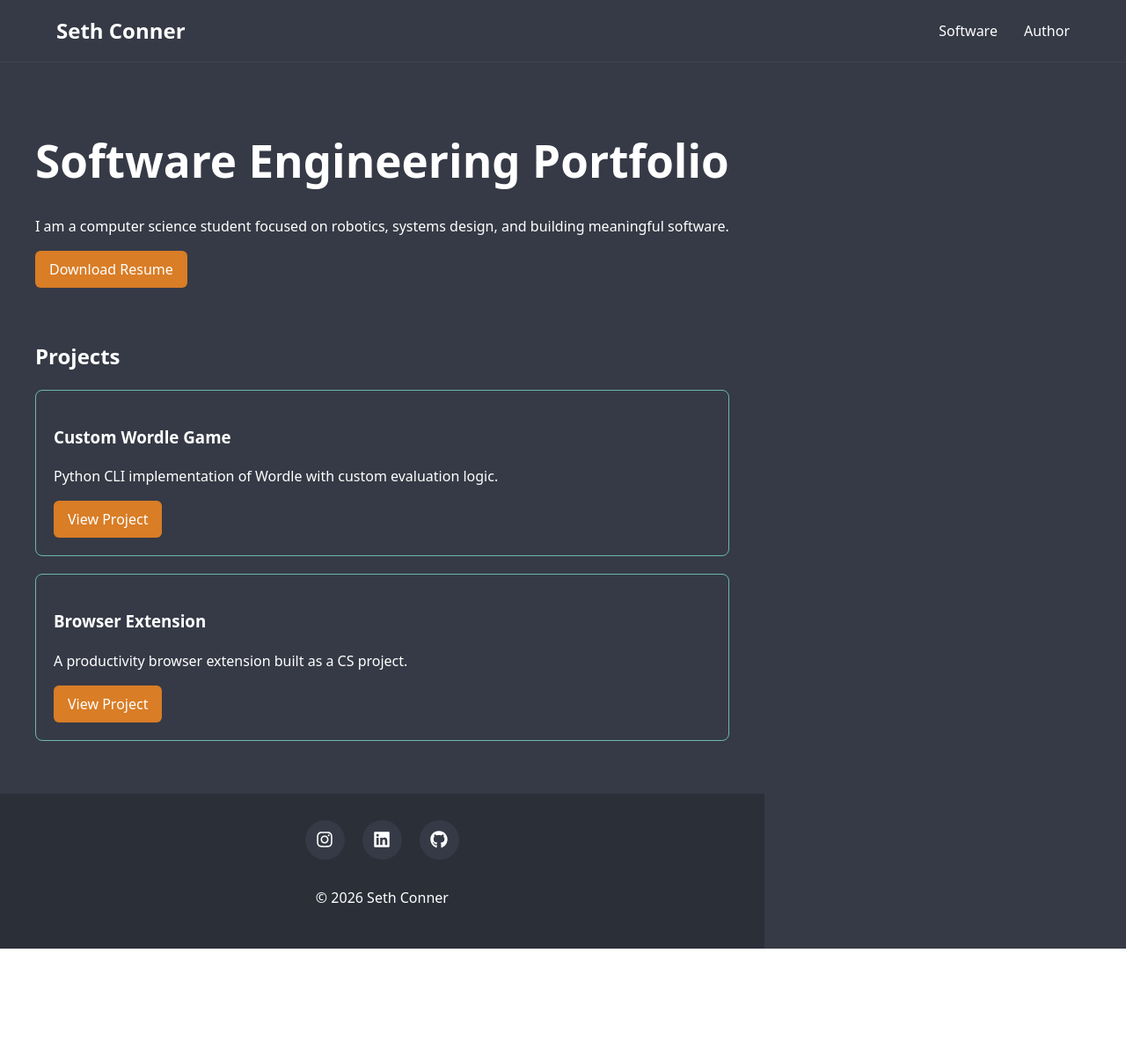
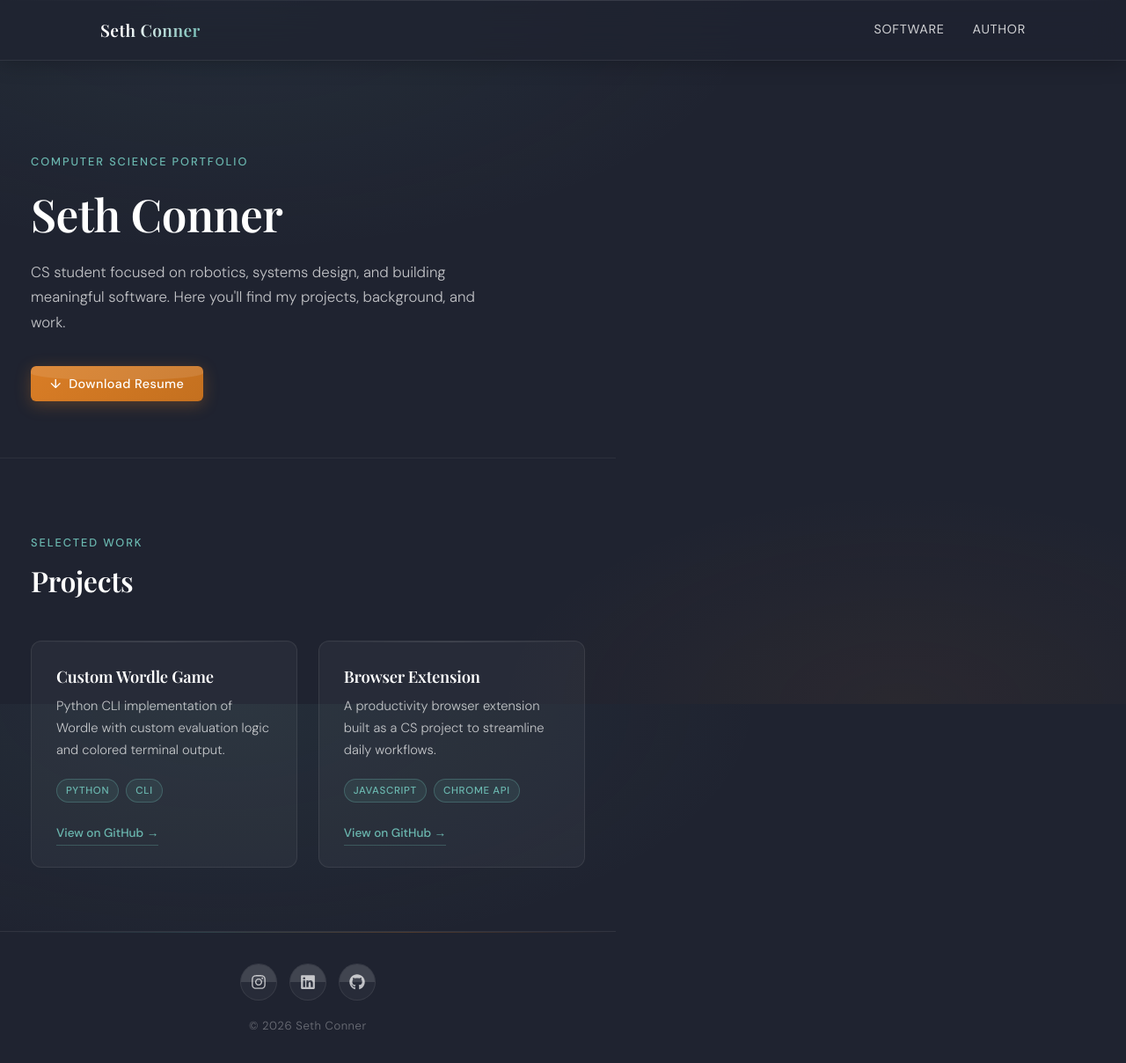
Before and after one commit to SethCSanti/personalwebsite, a React app: page / in a window 1280 px wide. Shown: the top 1208 px of the page at 88% size. Before the commit the page ends 1078 px from the top, so only its background shows below. Built offline with nearby package versions, Linux system fonts and the light colour scheme; the HTML template or start-up script is replaced by a standard one.

Commit message:
visual changes

```diff
--- a/src/components/ProjectCard.jsx
+++ b/src/components/ProjectCard.jsx
@@ -1,17 +1,54 @@
-export default function ProjectCard({ title, description, link }) {
+export default function ProjectCard({ title, description, link, tech = [] }) {
   return (
-    <div style={{
-      border: "1px solid #6bb8b0",
-      borderRadius: "8px",
-      padding: "20px",
-      margin: "20px 0"
-    }}>
-      <h3>{title}</h3>
-      <p>{description}</p>
+    <div className="glass-card" style={{ padding: "28px 28px 24px" }}>
 
-      <a href={link} target="_blank">
-        <button>View Project</button>
+      <h3 style={{ margin: "0 0 10px", color: "var(--storm-white)" }}>
+        {title}
+      </h3>
+
+      <p style={{ margin: "0 0 20px", fontSize: "0.92rem" }}>
+        {description}
+      </p>
+
+      {tech.length > 0 && (
+        <div style={{ display: "flex", flexWrap: "wrap", gap: "8px", marginBottom: "20px" }}>
+          {tech.map((t) => (
+            <span key={t} style={{
+              fontSize: "0.72rem",
+              fontWeight: 500,
+              letterSpacing: "0.06em",
+              textTransform: "uppercase",
+              padding: "3px 10px",
+              borderRadius: "999px",
+              background: "rgba(107,184,176,0.1)",
+              border: "1px solid rgba(107,184,176,0.3)",
+              color: "var(--storm-teal)",
+            }}>
+              {t}
+            </span>
+          ))}
+        </div>
+      )}
+
+      <a
+        href={link}
+        target="_blank"
+        rel="noopener noreferrer"
+        style={{
+          display: "inline-flex",
+          alignItems: "center",
+          gap: "6px",
+          fontSize: "0.85rem",
+          fontWeight: 500,
+          color: "var(--storm-teal)",
+          borderBottom: "1px solid rgba(107,184,176,0.3)",
+          paddingBottom: "2px",
+          transition: "all 0.2s",
+        }}
+      >
+        View on GitHub →
       </a>
+
     </div>
   );
 }
--- a/src/pages/home.jsx
+++ b/src/pages/home.jsx
@@ -2,32 +2,82 @@ import ProjectCard from "../components/ProjectCard";
 
 export default function Home() {
   return (
-    <div style={{ padding: "40px", maxWidth: "900px", margin: "auto" }}>
+    <div>
 
-      <h1>Software Engineering Portfolio</h1>
-
-      <p>
-        I am a computer science student focused on robotics, systems design,
-        and building meaningful software.
+      {/* Hero */}
+      <section style={{
+        padding: "80px 0 64px",
+        borderBottom: "1px solid rgba(255,255,255,0.06)",
+        position: "relative",
+      }}>
+        <div className="container">
+          <p style={{
+            fontSize: "0.8rem",
+            textTransform: "uppercase",
+            letterSpacing: "0.15em",
+            color: "var(--storm-teal)",
+            marginBottom: "16px",
+            fontWeight: 500,
+          }}>
+            Computer Science Portfolio
           </p>
 
-      <a href="/src/assets/resume.pdf" download>
-        <button>Download Resume</button>
+          <h1 style={{ margin: "0 0 20px", maxWidth: "640px" }}>
+            Seth Conner
+          </h1>
+
+          <p style={{ maxWidth: "540px", fontSize: "1.05rem", marginBottom: "36px" }}>
+            CS student focused on robotics, systems design, and building
+            meaningful software. Here you'll find my projects, background,
+            and work.
+          </p>
+
+          <a href="personalwebsite\public\resume.pdf" download="SethConner_Resume.pdf">
+            <button>
+              ↓ &nbsp;Download Resume
+            </button>
           </a>
+        </div>
+      </section>
 
-      <h2 style={{ marginTop: "60px" }}>Projects</h2>
+      {/* Projects */}
+      <section style={{ padding: "72px 0" }}>
+        <div className="container">
 
+          <p style={{
+            fontSize: "0.8rem",
+            textTransform: "uppercase",
+            letterSpacing: "0.15em",
+            color: "var(--storm-teal)",
+            marginBottom: "12px",
+            fontWeight: 500,
+          }}>
+            Selected Work
+          </p>
+          <h2 style={{ margin: "0 0 48px" }}>Projects</h2>
+
+          <div style={{
+            display: "grid",
+            gridTemplateColumns: "repeat(auto-fill, minmax(300px, 1fr))",
+            gap: "24px",
+          }}>
             <ProjectCard
               title="Custom Wordle Game"
-        description="Python CLI implementation of Wordle with custom evaluation logic."
-        link="https://github.com"
+              description="Python CLI implementation of Wordle with custom evaluation logic and colored terminal output."
+              link="https://github.com/SethCSanti"
+              tech={["Python", "CLI"]}
             />
 
             <ProjectCard
               title="Browser Extension"
-        description="A productivity browser extension built as a CS project."
-        link="https://github.com"
+              description="A productivity browser extension built as a CS project to streamline daily workflows."
+              link="https://github.com/SethCSanti"
+              tech={["JavaScript", "Chrome API"]}
             />
+          </div>
+
+        </div>
+      </section>
 
     </div>
   );
--- a/src/styles/theme.css
+++ b/src/styles/theme.css
@@ -1,20 +1,58 @@
+@import url('https://fonts.googleapis.com/css2?family=Playfair+Display:wght@400;600;700&family=DM+Sans:wght@300;400;500&display=swap');
+
 :root {
   --storm-white: #ffffff;
   --storm-dark: #363a46;
+  --storm-darker: #2a2e38;
+  --storm-darkest: #1f2330;
   --storm-orange: #d97d26;
+  --storm-orange-glow: rgba(217, 125, 38, 0.25);
   --storm-rose: #c99298;
   --storm-teal: #6bb8b0;
+  --storm-teal-glow: rgba(107, 184, 176, 0.2);
+  --glass-bg: rgba(255, 255, 255, 0.04);
+  --glass-border: rgba(255, 255, 255, 0.08);
+  --glass-highlight: rgba(255, 255, 255, 0.12);
+}
+
+*, *::before, *::after {
+  box-sizing: border-box;
 }
 
 body {
   margin: 0;
-  background-color: var(--storm-dark);
+  background-color: var(--storm-darkest);
+  background-image:
+    radial-gradient(ellipse 80% 60% at 20% 0%, rgba(107, 184, 176, 0.07) 0%, transparent 60%),
+    radial-gradient(ellipse 60% 50% at 80% 100%, rgba(217, 125, 38, 0.06) 0%, transparent 60%);
+  background-attachment: fixed;
   color: var(--storm-white);
-  font-family: system-ui, Avenir, Helvetica, Arial, sans-serif;
+  font-family: 'DM Sans', system-ui, sans-serif;
+  font-weight: 300;
+  line-height: 1.7;
+  -webkit-font-smoothing: antialiased;
+}
+
+h1, h2, h3 {
+  font-family: 'Playfair Display', Georgia, serif;
+  font-weight: 600;
+  line-height: 1.25;
+  letter-spacing: -0.01em;
+}
+
+h1 { font-size: clamp(2rem, 5vw, 3.2rem); }
+h2 { font-size: clamp(1.4rem, 3vw, 2rem); }
+h3 { font-size: 1.15rem; font-weight: 600; }
+
+p {
+  color: rgba(255,255,255,0.72);
+  font-size: 1rem;
 }
 
 a {
   color: var(--storm-teal);
+  text-decoration: none;
+  transition: color 0.2s;
 }
 
 a:hover {
@@ -22,20 +60,39 @@ a:hover {
 }
 
 button {
-  background-color: var(--storm-orange);
+  background: linear-gradient(135deg, var(--storm-orange) 0%, #c4701f 100%);
   border: none;
   color: white;
-  padding: 10px 16px;
+  padding: 11px 22px;
   border-radius: 6px;
   cursor: pointer;
-  transition: 0.2s;
+  font-family: 'DM Sans', sans-serif;
+  font-size: 0.9rem;
+  font-weight: 500;
+  letter-spacing: 0.03em;
+  transition: all 0.25s;
+  box-shadow: 0 4px 18px rgba(217, 125, 38, 0.3);
+  position: relative;
+  overflow: hidden;
+}
+
+button::after {
+  content: '';
+  position: absolute;
+  top: 0; left: 0; right: 0;
+  height: 40%;
+  background: rgba(255,255,255,0.1);
+  border-radius: 6px 6px 50% 50%;
+  pointer-events: none;
 }
 
 button:hover {
-  background-color: var(--storm-teal);
+  background: linear-gradient(135deg, var(--storm-teal) 0%, #59a49c 100%);
+  box-shadow: 0 6px 22px rgba(107, 184, 176, 0.35);
+  transform: translateY(-1px);
 }
 
-/* Page layout */
+/* ── Layout ────────────────────────────────────────────── */
 
 .site {
   min-height: 100vh;
@@ -48,105 +105,190 @@ button:hover {
   padding-top: 80px;
 }
 
-/* Navbar */
+.container {
+  width: 90%;
+  max-width: 1100px;
+  margin: 0 auto;
+}
+
+/* ── Navbar (glassmorphism) ────────────────────────────── */
 
 .navbar {
   position: fixed;
   top: 0;
+  left: 0;
+  right: 0;
   width: 100%;
-  background: #363a46;
-  color: white;
+  background: rgba(31, 35, 48, 0.75);
+  backdrop-filter: blur(18px);
+  -webkit-backdrop-filter: blur(18px);
+  border-bottom: 1px solid var(--glass-border);
   z-index: 1000;
-  border-bottom: 1px solid rgba(255,255,255,0.05);
+  box-shadow: 0 2px 24px rgba(0,0,0,0.25);
+}
+
+.navbar::after {
+  content: '';
+  position: absolute;
+  top: 0; left: 0; right: 0;
+  height: 1px;
+  background: linear-gradient(90deg, transparent, var(--glass-highlight), transparent);
+  pointer-events: none;
 }
 
 .navbar-inner {
   display: flex;
   justify-content: space-between;
   align-items: center;
+  height: 68px;
+  padding: 0 24px;
+}
 
-  height: 70px;
-  padding: 0 20px;
+.navbar-inner h2 {
+  font-family: 'Playfair Display', serif;
+  font-size: 1.2rem;
+  font-weight: 600;
+  margin: 0;
+  background: linear-gradient(135deg, #fff 30%, var(--storm-teal));
+  -webkit-background-clip: text;
+  -webkit-text-fill-color: transparent;
+  background-clip: text;
+  letter-spacing: 0.02em;
 }
 
 .nav-links {
   display: flex;
-  gap: 30px;
+  gap: 32px;
 }
 
 .nav-links a {
-  color: white;
-  text-decoration: none;
+  color: rgba(255,255,255,0.8);
+  font-size: 0.9rem;
+  font-weight: 400;
+  letter-spacing: 0.05em;
+  text-transform: uppercase;
+  padding: 4px 0;
+  border-bottom: 1px solid transparent;
+  transition: all 0.2s;
 }
 
 .nav-links a:hover {
   color: var(--storm-teal);
+  border-bottom-color: var(--storm-teal);
 }
 
-/* Footer */
+/* ── Footer (full-width) ───────────────────────────────── */
 
 .footer {
-  background: #2b2f38;
-  padding: 30px 0;
   width: 100%;
+  background: var(--storm-darkest);
+  border-top: 1px solid var(--glass-border);
+  padding: 36px 0;
+  position: relative;
+}
+
+.footer::before {
+  content: '';
+  position: absolute;
+  top: 0; left: 0; right: 0;
+  height: 1px;
+  background: linear-gradient(90deg, transparent, var(--storm-teal-glow), var(--storm-orange-glow), transparent);
 }
 
 .footer-inner {
   display: flex;
   flex-direction: column;
   align-items: center;
-  gap: 15px;
+  gap: 18px;
+}
+
+.footer-inner p {
+  margin: 0;
+  font-size: 0.82rem;
+  color: rgba(255,255,255,0.35);
+  letter-spacing: 0.04em;
 }
 
 .socials {
   display: flex;
-  gap: 20px;
+  gap: 14px;
   flex-wrap: wrap;
   justify-content: center;
 }
 
 .socials a {
-  width: 45px;
-  height: 45px;
-
+  width: 42px;
+  height: 42px;
   display: flex;
   align-items: center;
   justify-content: center;
+  border-radius: 50%;
+  background: var(--glass-bg);
+  border: 1px solid var(--glass-border);
+  color: rgba(255,255,255,0.7);
+  font-size: 18px;
+  transition: all 0.25s;
+  position: relative;
+  overflow: hidden;
+}
 
-  border-radius: 50%;
-  background: #363a46;
-
-  color: white;
-  font-size: 20px;
-
-  transition: 0.25s;
+.socials a::before {
+  content: '';
+  position: absolute;
+  top: 0; left: 0; right: 0;
+  height: 50%;
+  background: var(--glass-highlight);
+  border-radius: 50% 50% 0 0;
+  pointer-events: none;
 }
 
 .socials a:hover {
   background: var(--storm-orange);
+  border-color: var(--storm-orange);
+  color: white;
+  transform: translateY(-2px);
+  box-shadow: 0 6px 16px var(--storm-orange-glow);
 }
 
-.container {
-  width: 90%;
-  max-width: 1200px;
-  margin: 0 auto;
+/* ── Glass card utility ────────────────────────────────── */
+
+.glass-card {
+  background: var(--glass-bg);
+  border: 1px solid var(--glass-border);
+  border-radius: 12px;
+  position: relative;
+  overflow: hidden;
+  transition: transform 0.25s, box-shadow 0.25s;
 }
 
+.glass-card::before {
+  content: '';
+  position: absolute;
+  top: 0; left: 0; right: 0;
+  height: 1px;
+  background: linear-gradient(90deg, transparent, var(--glass-highlight), transparent);
+}
+
+.glass-card:hover {
+  transform: translateY(-3px);
+  box-shadow: 0 12px 36px rgba(0,0,0,0.3);
+}
+
+/* ── Responsive ────────────────────────────────────────── */
+
 @media (max-width: 768px) {
-
   .nav-links {
-    gap: 15px;
-    font-size: 14px;
+    gap: 18px;
+    font-size: 13px;
   }
 
   .navbar-inner h2 {
-    font-size: 18px;
+    font-size: 1rem;
   }
 
   .socials a {
-    width: 40px;
-    height: 40px;
-    font-size: 18px;
+    width: 38px;
+    height: 38px;
+    font-size: 16px;
   }
-
 }
```
Also changed, not shown: 2 other files (tests, documents, lock files or other folders). Lines whose indentation alone changed are shown as unchanged.
